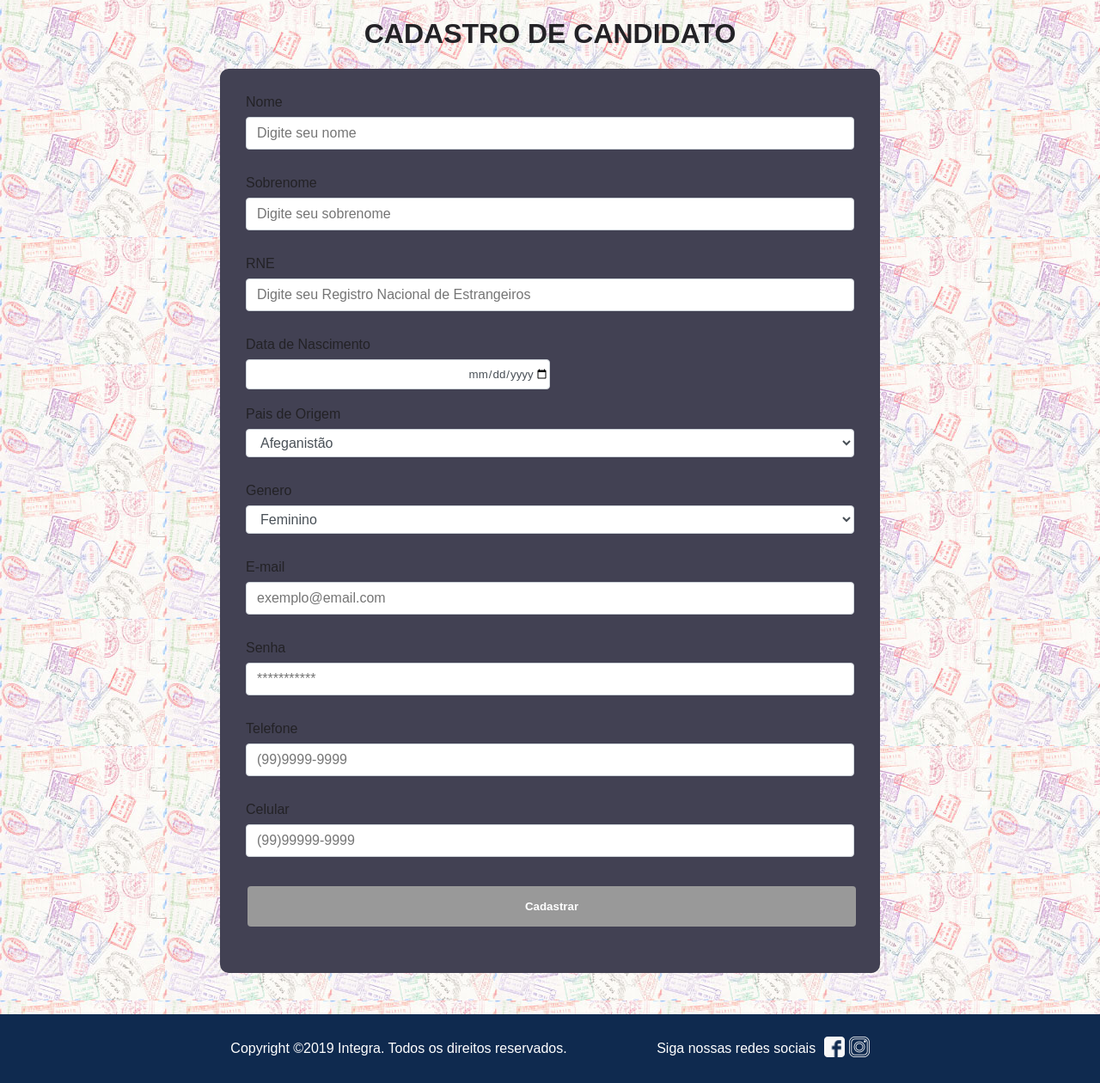
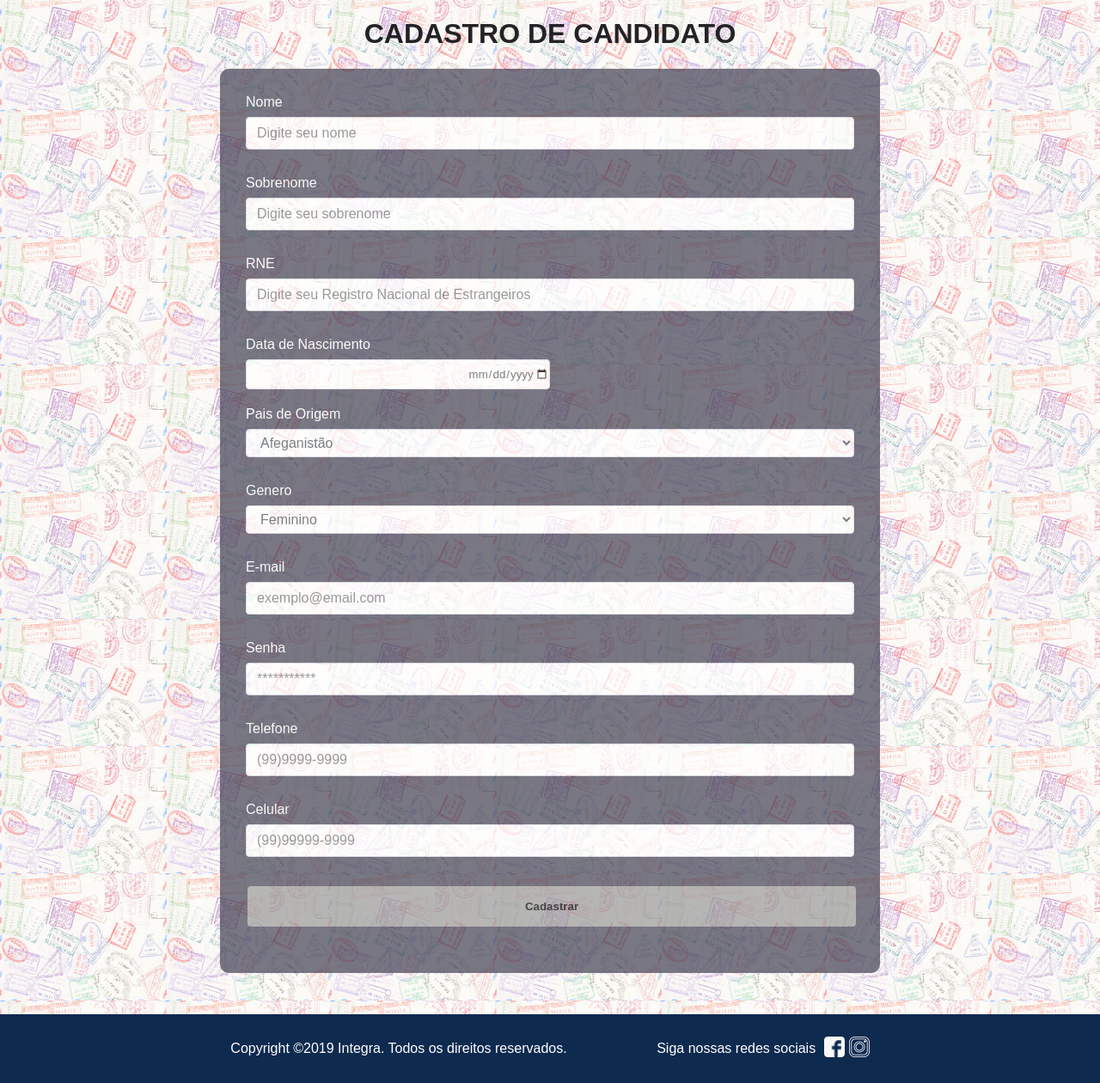
Before and after one commit to cami-almeida/integra, a Django app: page /cadastro_candidato in a window 1280 px wide. Shown: the part 168-1428 px from the top of the page at 86% size. Run offline with Django 3.2, Linux system fonts and the light colour scheme; parts of the project's set-up code (start-up, migrations or seed data) failed here and were passed over; some web fonts are replaced.

Commit message:
Estilizar forms e corrigir pagina informacao_candidato

```diff
--- a/website/static/css/style.css
+++ b/website/static/css/style.css
@@ -211,6 +211,7 @@ footer{
 .area-form{
     width: 60vw;
     background-color:#424153;
+    opacity: 0.7;
     display:flex;
     flex-direction: column;
     padding:20px;
@@ -218,6 +219,9 @@ footer{
     margin-bottom: 3rem;
 }
 
+.area-form label{
+    color: white;
+}
 
 /* CSS LOGIN */
 
@@ -368,7 +372,7 @@ input[type=button],
     background-color:#999999;
     border:none;
     border-radius: 0.25rem;
-    color:white ;
+    color:black ;
     padding: 16px 32px;
     text-decoration: none;
     margin:4px 2px;
--- a/website/templates/informacao_candidato.html
+++ b/website/templates/informacao_candidato.html
@@ -37,6 +37,6 @@
         <p>Formação: {{curriculo.formacao}}</p>
         <p>Idioma: {{curriculo.get_idioma_display}}</p>
         <p>Outros Idiomas: {{curriculo.idioma_outros}}</p>
-        <p>Histórico Profissional: {{candidato.historico}}</p>
+        <p>Histórico Profissional: {{curriculo.historico}}</p>
 
 {% endblock %}
```
